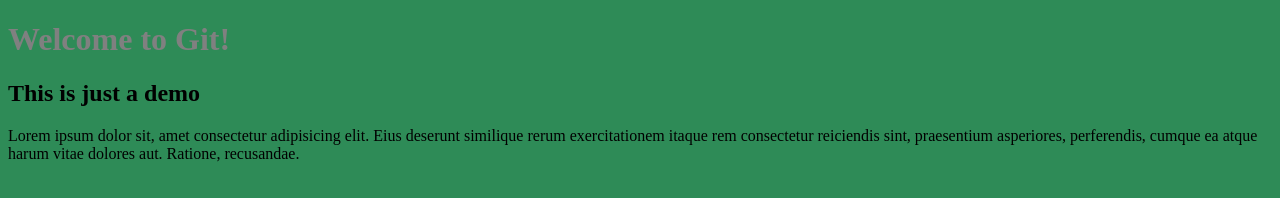
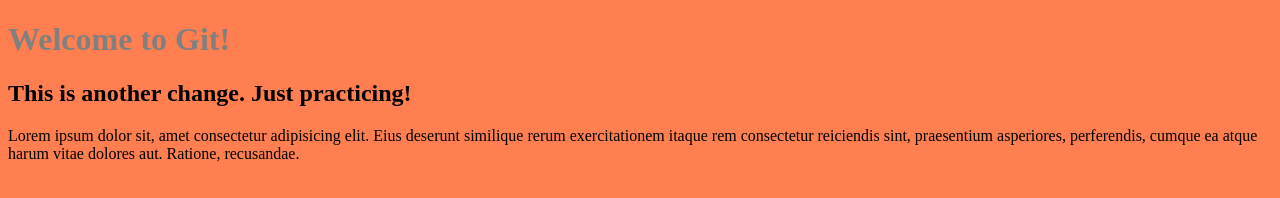
Before and after one commit to crsecu/background-generator, a plain HTML site: page index.html in a window 1280 px wide. Drawn offline with Linux system fonts and the light colour scheme.

Commit message:
changing background color and text color again

```diff
--- a/index.html
+++ b/index.html
@@ -9,7 +9,7 @@
 </head>
 <body>
     <h1>Welcome to Git!</h1>
-    <h2>This is just a demo</h2>
+    <h2>This is another change. Just practicing!</h2>
     <p>Lorem ipsum dolor sit, amet consectetur adipisicing elit. Eius deserunt similique rerum exercitationem itaque rem consectetur reiciendis sint, praesentium asperiores, perferendis, cumque ea atque harum vitae dolores aut. Ratione, recusandae.</p>
 </body>
 </html>
--- a/style.css
+++ b/style.css
@@ -1,5 +1,5 @@
 body{
-    background-color: seagreen;
+    background-color: coral;
 
 }
 
```
